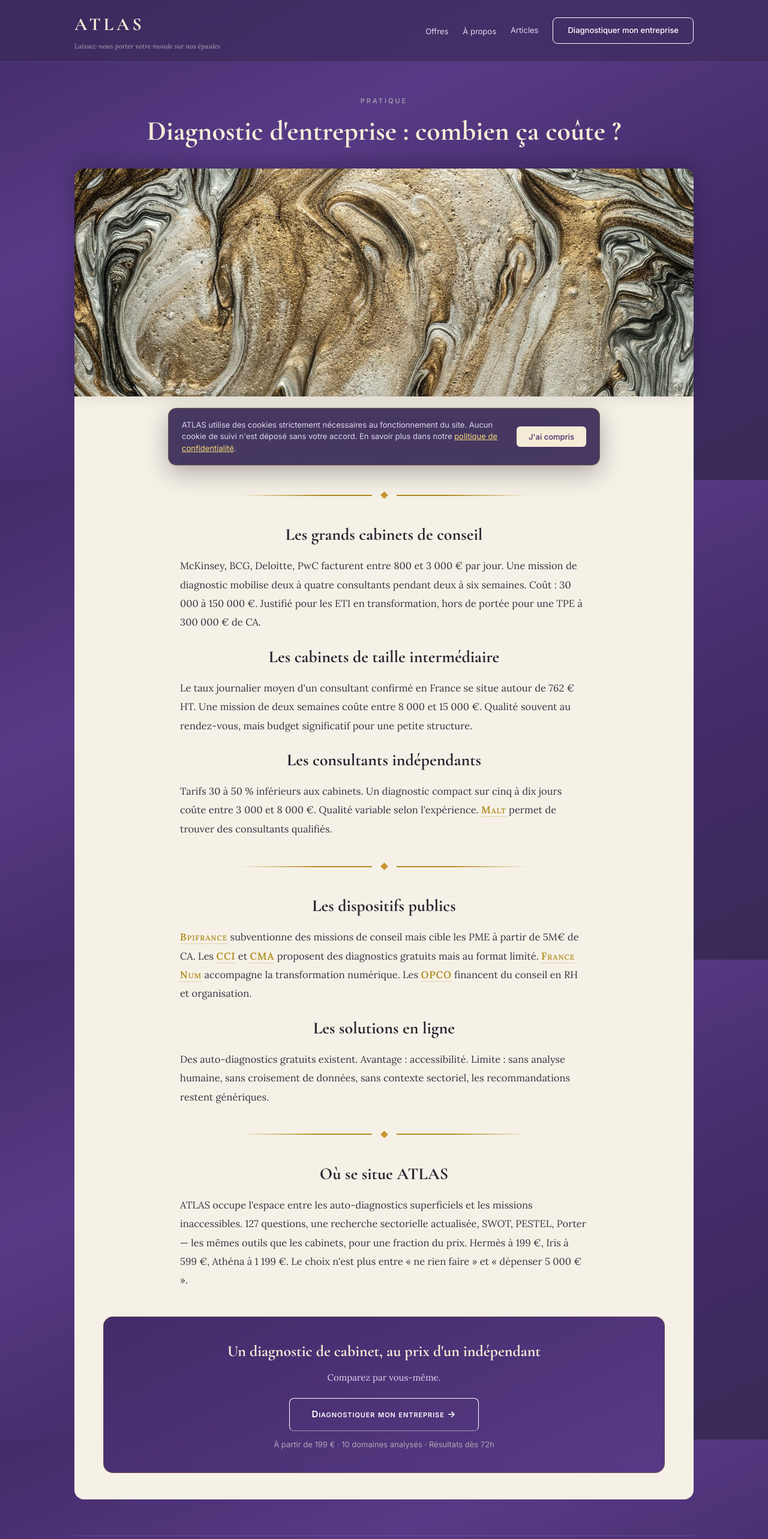
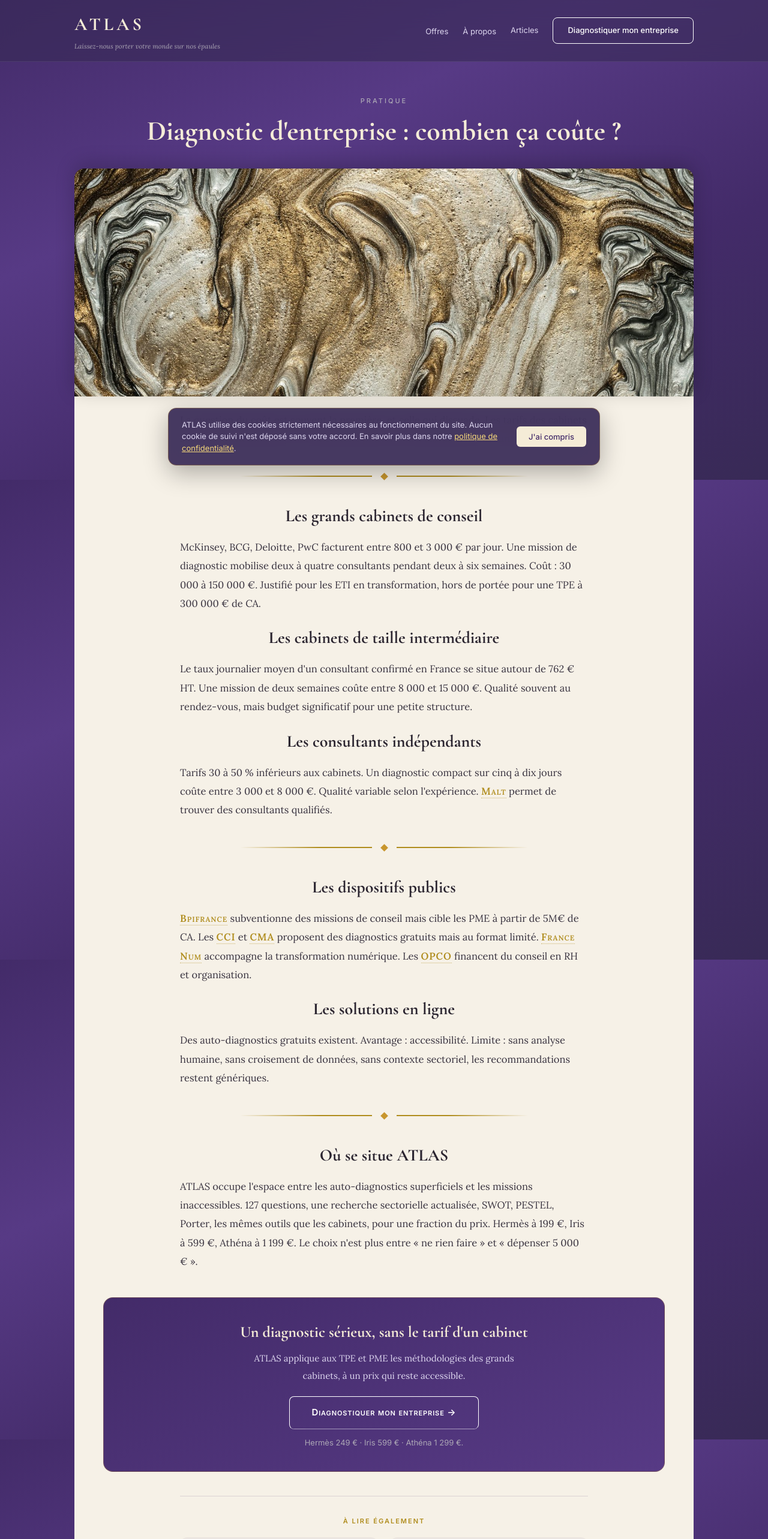
Before and after one commit to gabrielsimonetti62-hub/atlas-diagnostic, a Next.js app: page /articles/diagnostic-entreprise-combien-ca-coute in a window 1280 px wide. Shown: the top 2566 px of the page at 60% size. Built offline with nearby package versions, Linux system fonts and the light colour scheme.

Commit message:
Update page.js

```diff
--- a/app/articles/diagnostic-entreprise-combien-ca-coute/page.js
+++ b/app/articles/diagnostic-entreprise-combien-ca-coute/page.js
@@ -1,4 +1,4 @@
-import { ArticleShell, ConversionBanner, GoldSep } from "../../components";
+import { ArticleShell, ConversionBanner, GoldSep, ArticleRelated } from "../../components";
 
 export const metadata = {
   title: "Diagnostic d'entreprise : combien ça coûte ? | ATLAS",
@@ -8,7 +8,7 @@ export const metadata = {
 export default function Article3() {
   return (
     <ArticleShell label="Pratique" title="Diagnostic d&apos;entreprise : combien &ccedil;a co&ucirc;te ?" image="/images/texture-doree.jpg" imageAlt="Texture dor&eacute;e et argent&eacute;e">
-      <p>La question du co&ucirc;t est souvent la premi&egrave;re &mdash; et celle qui dissuade. Les tarifs des cabinets sont rarement affich&eacute;s, et les montants peuvent &ecirc;tre dissuasifs. Voici un panorama clair.</p>
+      <p>La question du co&ucirc;t est souvent la premi&egrave;re, et celle qui dissuade. Les tarifs des cabinets sont rarement affich&eacute;s, et les montants peuvent &ecirc;tre dissuasifs. Voici un panorama clair.</p>
       <GoldSep />
       <h2>Les grands cabinets de conseil</h2>
       <p>McKinsey, BCG, Deloitte, PwC facturent entre 800 et 3 000 &euro; par jour. Une mission de diagnostic mobilise deux &agrave; quatre consultants pendant deux &agrave; six semaines. Co&ucirc;t : 30 000 &agrave; 150 000 &euro;. Justifi&eacute; pour les ETI en transformation, hors de port&eacute;e pour une TPE &agrave; 300 000 &euro; de CA.</p>
@@ -23,12 +23,16 @@ export default function Article3() {
       <p>Des auto-diagnostics gratuits existent. Avantage : accessibilit&eacute;. Limite : sans analyse humaine, sans croisement de donn&eacute;es, sans contexte sectoriel, les recommandations restent g&eacute;n&eacute;riques.</p>
       <GoldSep />
       <h2>O&ugrave; se situe ATLAS</h2>
-      <p>ATLAS occupe l&apos;espace entre les auto-diagnostics superficiels et les missions inaccessibles. 127 questions, une recherche sectorielle actualis&eacute;e, SWOT, PESTEL, Porter &mdash; les m&ecirc;mes outils que les cabinets, pour une fraction du prix. Herm&egrave;s &agrave; 199 &euro;, Iris &agrave; 599 &euro;, Ath&eacute;na &agrave; 1 199 &euro;. Le choix n&apos;est plus entre &laquo; ne rien faire &raquo; et &laquo; d&eacute;penser 5 000 &euro; &raquo;.</p>
+      <p>ATLAS occupe l&apos;espace entre les auto-diagnostics superficiels et les missions inaccessibles. 127 questions, une recherche sectorielle actualis&eacute;e, SWOT, PESTEL, Porter, les m&ecirc;mes outils que les cabinets, pour une fraction du prix. Herm&egrave;s &agrave; 199 &euro;, Iris &agrave; 599 &euro;, Ath&eacute;na &agrave; 1 199 &euro;. Le choix n&apos;est plus entre &laquo; ne rien faire &raquo; et &laquo; d&eacute;penser 5 000 &euro; &raquo;.</p>
       <ConversionBanner
-        title="Un diagnostic de cabinet, au prix d&apos;un ind&eacute;pendant"
-        text="Comparez par vous-m&ecirc;me."
-        stat="&Agrave; partir de 199 &euro; &middot; 10 domaines analys&eacute;s &middot; R&eacute;sultats d&egrave;s 72h"
+        title="Un diagnostic s&eacute;rieux, sans le tarif d&apos;un cabinet"
+        text="ATLAS applique aux TPE et PME les m&eacute;thodologies des grands cabinets, &agrave; un prix qui reste accessible."
+        stat="Herm&egrave;s 249 &euro; &middot; Iris 599 &euro; &middot; Ath&eacute;na 1 299 &euro;."
       />
+      <ArticleRelated items={[
+        { label: "Ressources", title: "Aides et accompagnement pour les TPE et PME", href: "/articles/aides-accompagnement-tpe-pme" },
+        { label: "Guide", title: "Diagnostic strat&eacute;gique d&apos;entreprise : pourquoi et comment", href: "/articles/diagnostic-strategique-pourquoi-comment" },
+      ]} />
     </ArticleShell>
   );
 }
```
